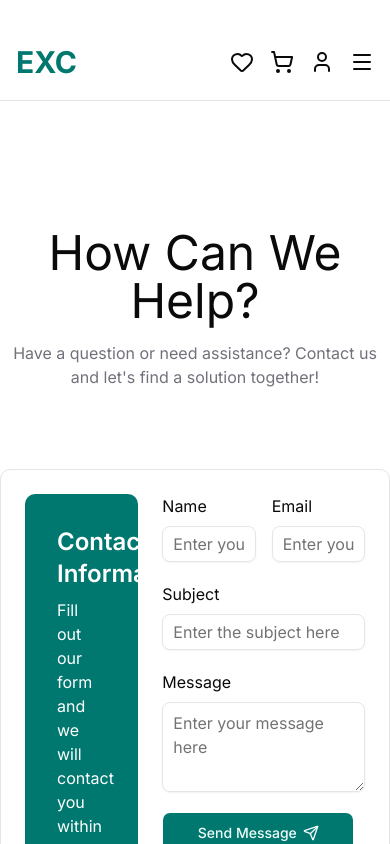
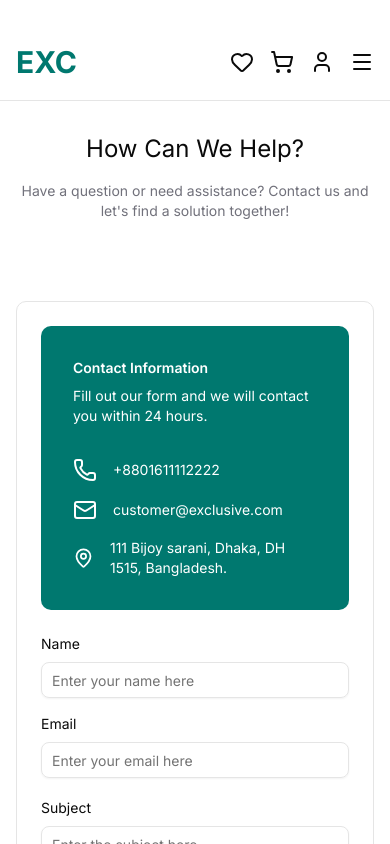
Before and after one commit to durim-dev/exclusive-shopify-store, a Next.js app: page /contact in a window 390 px wide. Shown: the top 844 px of the page. Built offline with nearby package versions, Linux system fonts and the light colour scheme.

Commit message:
responsive fixes

```diff
--- a/app/contact/page.tsx
+++ b/app/contact/page.tsx
@@ -6,62 +6,105 @@ import { Mail, MapPin, Phone, Send } from "lucide-react";
 export default function ContactPage() {
   return (
     <div className="flex min-h-screen items-center justify-center">
-      <main className="flex min-h-screen w-full flex-col py-32 gap-20 bg-white dark:bg-black items-center">
+      <main className="flex min-h-screen px-4 md:px-6 w-full flex-col py-8 md:py-12 lg:py-16 gap-20 bg-white dark:bg-black items-center">
         <div className="space-y-4 w-full text-center">
-          <h1 className="text-5xl">How Can We Help?</h1>
-          <p className="text-zinc-500">
+          <h1 className="text-2xl md:text-4xl lg:text-5xl">How Can We Help?</h1>
+          <p className="text-sm md:text-base lg:text-lg text-zinc-500">
             Have a question or need assistance? Contact us and let's find a
             solution together!
           </p>
         </div>
 
-        <div className="flex gap-6 border p-6 rounded-lg w-full max-w-6xl">
-          <div className="flex flex-col gap-8 bg-primary text-white p-8 rounded-lg max-w-1/3">
+        <div className="flex flex-col md:flex-row gap-6 border p-6 rounded-lg w-full max-w-6xl">
+          <div className="flex flex-col gap-8 bg-primary text-white p-8 rounded-lg md:max-w-1/2">
             <div className="flex flex-col gap-2">
-              <p className="text-2xl font-semibold">Contact Information</p>
-              <p>Fill out our form and we will contact you within 24 hours.</p>
+              <p className="text-sm md:text-base lg:text-lg font-semibold">
+                Contact Information
+              </p>
+              <p className="text-sm md:text-base lg:text-lg">
+                Fill out our form and we will contact you within 24 hours.
+              </p>
             </div>
             <div className="flex flex-col gap-4 h-full justify-evenly">
               <div className="flex gap-4 items-center">
                 <Phone />
-                <p>+8801611112222</p>
+                <p className="text-sm md:text-base lg:text-lg">
+                  +8801611112222
+                </p>
               </div>
               <div className="flex gap-4 items-center">
-                <Mail /> <p>customer@exclusive.com</p>
+                <Mail />{" "}
+                <p className="text-sm md:text-base lg:text-lg">
+                  customer@exclusive.com
+                </p>
               </div>
               <div className="flex gap-4 items-center">
                 <MapPin size="30" />{" "}
-                <p>111 Bijoy sarani, Dhaka, DH 1515, Bangladesh.</p>
+                <p className="text-sm md:text-base lg:text-lg">
+                  111 Bijoy sarani, Dhaka, DH 1515, Bangladesh.
+                </p>
               </div>
             </div>
           </div>
 
           <div className="flex flex-col space-y-5 w-full flex-1">
-            <div className="flex gap-4">
+            <div className="flex flex-col md:flex-row gap-4">
               <div className="flex flex-col gap-2 w-full">
-                <label htmlFor="name">Name</label>
-                <Input type="text" placeholder="Enter your name here" />
+                <label
+                  className="text-sm md:text-base lg:text-lg"
+                  htmlFor="name"
+                >
+                  Name
+                </label>
+                <Input
+                  type="text"
+                  placeholder="Enter your name here"
+                  className="text-sm md:text-base lg:text-lg"
+                />
               </div>
               <div className="flex flex-col gap-2 w-full">
-                <label htmlFor="email">Email</label>
-                <Input type="email" placeholder="Enter your email here" />
+                <label
+                  className="text-sm md:text-base lg:text-lg"
+                  htmlFor="email"
+                >
+                  Email
+                </label>
+                <Input
+                  type="email"
+                  placeholder="Enter your email here"
+                  className="text-sm md:text-base lg:text-lg"
+                />
               </div>
             </div>
 
             <div className="flex flex-col gap-2">
-              <label htmlFor="subject">Subject</label>
-              <Input id="subject" placeholder="Enter the subject here" />
+              <label
+                className="text-sm md:text-base lg:text-lg"
+                htmlFor="subject"
+              >
+                Subject
+              </label>
+              <Input
+                id="subject"
+                placeholder="Enter the subject here"
+                className="text-sm md:text-base lg:text-lg"
+              />
             </div>
 
             <div className="flex flex-col gap-2">
-              <label htmlFor="message">Message</label>
+              <label
+                className="text-sm md:text-base lg:text-lg"
+                htmlFor="message"
+              >
+                Message
+              </label>
               <Textarea
                 id="message"
                 placeholder="Enter your message here"
-                className="max-h-50 h-22.5"
+                className="max-h-50 h-22.5 text-sm md:text-base lg:text-lg"
               />
             </div>
-            <Button className="max-w-48 p-5 cursor-pointer">
+            <Button className="md:max-w-48 p-5 cursor-pointer text-sm md:text-base lg:text-lg">
               Send Message
               <Send />
             </Button>
--- a/app/wishlist/page.tsx
+++ b/app/wishlist/page.tsx
@@ -25,9 +25,11 @@ const wishlistItems = [
 export default function WishlistPage() {
   return (
     <div className="flex min-h-screen">
-      <main className="flex min-h-screen w-full flex-col items-center gap-20 py-32 bg-white dark:bg-black sm:items-start">
+      <main className="flex min-h-screen w-full flex-col items-center gap-20 px-4 md:px-0 lg:px-8 py-8 md:py-12 lg:py-16 bg-white dark:bg-black sm:items-start">
         <div className="flex items-center justify-between w-full">
-          <p className="text-lg">Wishlist ({wishlistItems.length})</p>
+          <p className="text-sm md:text-base lg:text-lg">
+            Wishlist ({wishlistItems.length})
+          </p>
           <Button className="cursor-pointer py-5 px-4" variant="default">
             Move All To Bag
           </Button>
@@ -37,7 +39,7 @@ export default function WishlistPage() {
           {wishlistItems.map((item) => (
             <div
               key={item.id}
-              className="flex items-center justify-between space-x-4 p-5 border-b last:border-b-0"
+              className="flex items-center justify-between space-x-4 p-2.5 md:p-4 border-b last:border-b-0"
             >
               <div className="flex gap-5">
                 <img
@@ -47,11 +49,17 @@ export default function WishlistPage() {
                 />
                 <div className="flex flex-col justify-between gap-2 flex-1">
                   <div>
-                    <h3 className="text-lg font-semibold">{item.name}</h3>
-                    <p className="text-sm text-gray-500">{item.category}</p>
+                    <h3 className="text-sm md:text-base lg:text-lg font-semibold">
+                      {item.name}
+                    </h3>
+                    <p className="text-sm md:text-base lg:text-lg text-gray-500">
+                      {item.category}
+                    </p>
                   </div>
-                  <p className="text-xl font-bold">{item.price}</p>
-                  <p className="text-xs text-gray-400">
+                  <p className="text-sm md:text-base lg:text-lg font-bold">
+                    {item.price}
+                  </p>
+                  <p className="text-sm md:text-base lg:text-lg text-gray-400">
                     Added at: {new Date(item.addedAt).toLocaleDateString()}
                   </p>
                 </div>
--- a/components/ui/header.tsx
+++ b/components/ui/header.tsx
@@ -3,7 +3,7 @@ import { Heart, Menu, Search, ShoppingCart, User } from "lucide-react";
 
 export const Header = () => {
   return (
-    <header className="sticky top-0 z-50 container mx-auto pt-11 pb-5 px-4 md:px-0 flex items-center justify-between border-b">
+    <header className="sticky top-0 z-50 bg-white container mx-auto pt-11 pb-5 px-4 md:px-0 lg:px-8 flex items-center justify-between border-b">
       <div
         className="text-3xl font-bold text-primary
             "
@@ -13,7 +13,7 @@ export const Header = () => {
         </Link>
       </div>
       <nav className="hidden md:flex">
-        <ul className="flex gap-10 uppercase">
+        <ul className="flex gap-10 uppercase text-sm md:text-base">
           <li>
             <Link href="/">Home</Link>
           </li>
```
